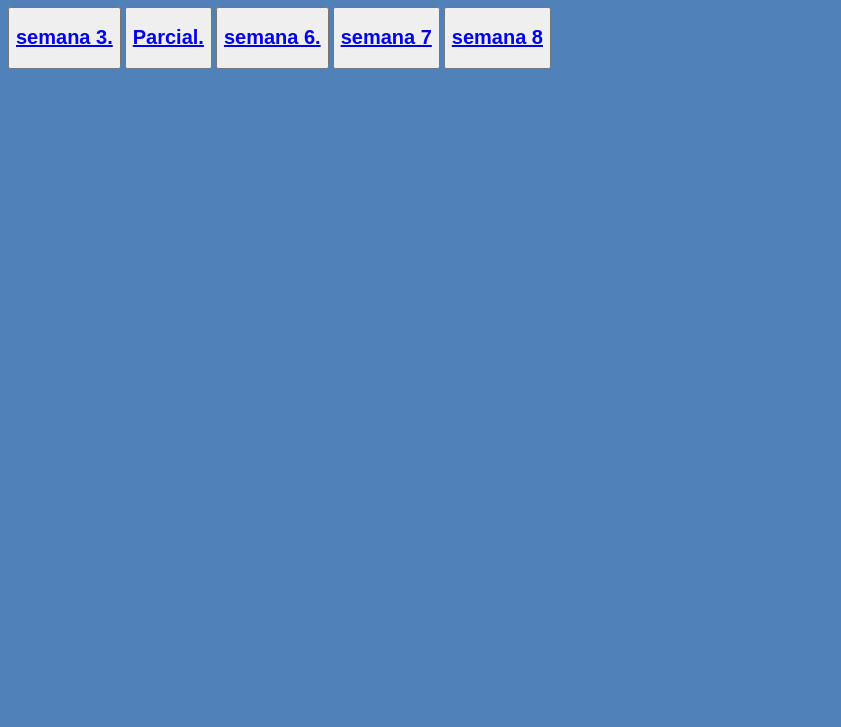
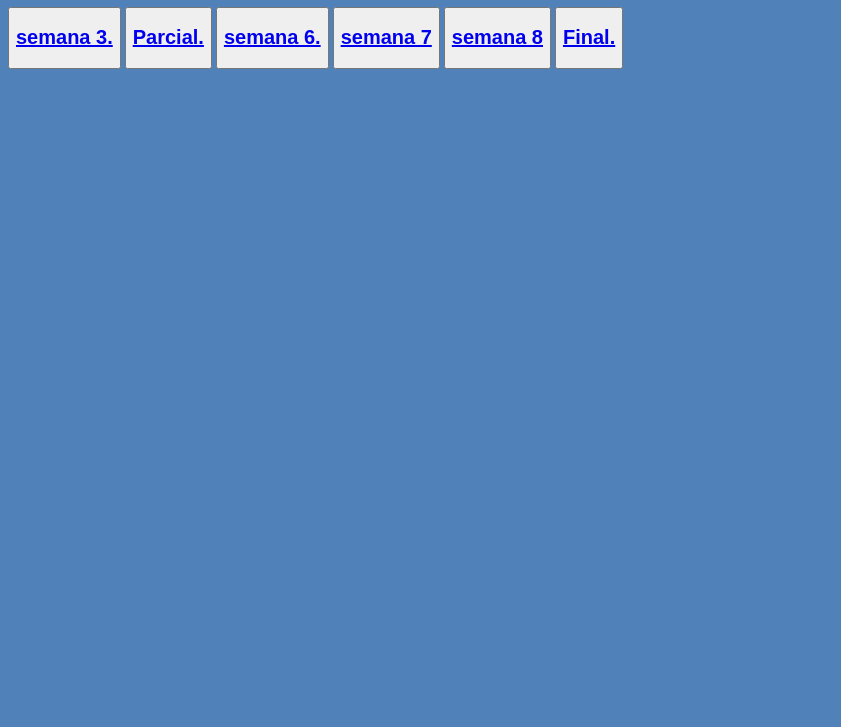
Before and after one commit to santi2420/mi-proyecto, a plain HTML site: page index1.html in a window 1280 px wide. Shown: the part 73-800 px from the top of the page, without its empty margins (0-841 px from the left). Drawn offline with Linux system fonts and the light colour scheme.

Commit message:
Update index1.html

```diff
--- a/index1.html
+++ b/index1.html
@@ -10,5 +10,6 @@
 <button ><a href="exel.html"><h2>semana 6.</h2></a></button>
 <button><a href="semana7.html"><h2>semana 7</h2></a></button>
 <button><a href="ejercicio8.html"><h2>semana 8</h2></a></button>
+<button><a href="final.html"><h2>Final.</h2></a></button>
 </body>
 </html>
```
